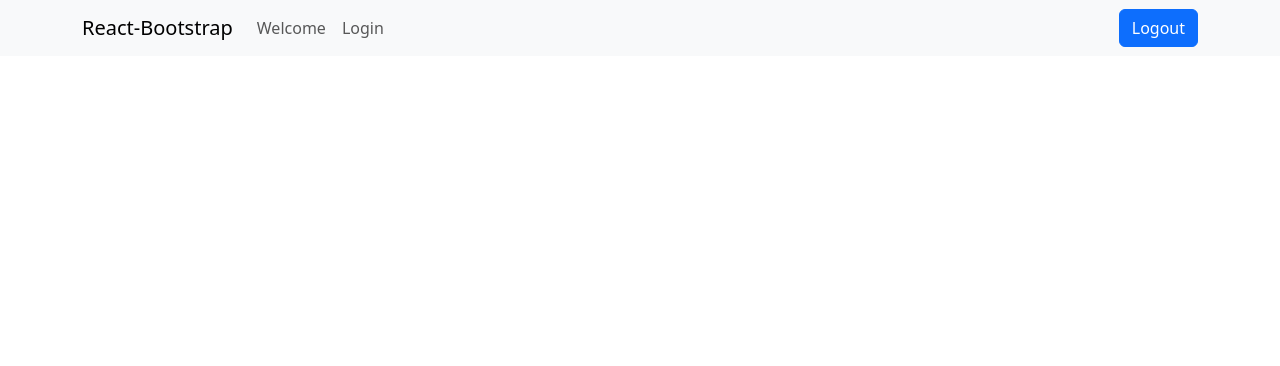
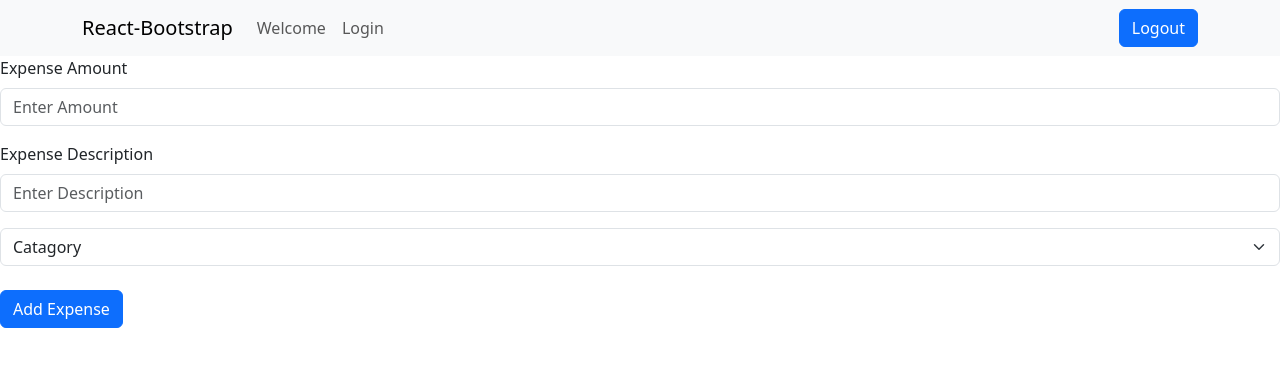
Before and after one commit to Vineeth05kumar/ExpenseTracker, a React (Create React App) app: page /expenseform in a window 1280 px wide. Shown: the top 366 px of the page. Built offline with nearby package versions, Linux system fonts and the light colour scheme.

Commit message:
Added expense form and displying expenses

```diff
--- a/src/App.js
+++ b/src/App.js
@@ -4,6 +4,7 @@ import Welcome from "./components/Pages/Welcome";
 import Header from "./components/Pages/Header";
 import Details from "./components/Pages/Details";
 import ResetPassword from "./components/Pages/ResetPassword";
+import Expenses from "./components/Expenses/Expenses";
 
 function App() {
   return (
@@ -14,6 +15,7 @@ function App() {
         <Route path="/welcome" element={<Welcome />} />
         <Route path="/details" element={<Details />} />
         <Route path="/resetPassword" element={<ResetPassword />} />
+        <Route path="/expenseform" element={<Expenses />}/>
       </Routes>
     </Router>
   );
--- /dev/null
+++ b/src/components/Expenses/ExpenseForm.js
@@ -0,0 +1,45 @@
+import { Form, Button,  Col } from "react-bootstrap";
+import { useState } from "react";
+
+export default function ExpenseForm(props) {
+    const [expenseObj,setExpenseObj] = useState({
+        amount:'',
+        description:'',
+        catagory:''
+    })
+
+    const inputHandler = (e) =>{
+        const {name,value} = e.target;
+        setExpenseObj({...expenseObj,[name] : value});
+    }
+
+    const submitExpense =(e)=>{
+        e.preventDefault();
+        console.log(expenseObj);
+        props.onSave(expenseObj);
+    }
+  return (
+    <Form onSubmit={submitExpense}>
+      <Form.Group as={Col} controlId="formBasicExpense" className="mb-3">
+        <Form.Label>Expense Amount</Form.Label>
+        <Form.Control type="number" name='amount' value={expenseObj.amount} onChange={inputHandler} placeholder="Enter Amount" />
+      </Form.Group>
+      <Form.Group as={Col} controlId="formBasicExpense" className="mb-3">
+        <Form.Label>Expense Description</Form.Label>
+        <Form.Control type="text"  name='description' value={expenseObj.description}onChange={inputHandler} placeholder="Enter Description" />
+      </Form.Group>
+      <Form.Select aria-label="Default select example"  value={expenseObj.catagory}onChange={inputHandler} name='catagory'className="mb-4">
+        <option>Catagory</option>
+        <option value="food">Food</option>
+        <option value="travel">Travel</option>
+        <option value="education">Education</option>
+        <option value="education">Misc..</option>
+        <option value="clothes">Clothes</option>
+        <option value="fuel">Fuel</option>
+      </Form.Select>
+      <Button type='submit' className="mb-3">
+        Add Expense
+      </Button>
+    </Form>
+  );
+}
--- /dev/null
+++ b/src/components/Expenses/ExpenseList.js
@@ -0,0 +1,26 @@
+import { Container, ListGroup,Badge } from "react-bootstrap";
+
+export default function ExpenseList(props) {
+  return (
+    <Container>
+      {props.items.map((item) => {
+        return (
+          <ListGroup as="ol" numbered>
+            <ListGroup.Item
+              as="li"
+              className="d-flex justify-content-between align-items-start"
+            >
+              <div className="ms-2 me-auto">
+                <div className="fw-bold">{item.catagory}</div>
+                {item.description}
+              </div>
+              <Badge bg="primary" pill>
+                {item.amount}
+              </Badge>
+            </ListGroup.Item>
+          </ListGroup>
+        );
+      })}
+    </Container>
+  );
+}
--- /dev/null
+++ b/src/components/Expenses/Expenses.js
@@ -0,0 +1,20 @@
+import ExpenseForm from "./ExpenseForm";
+import ExpenseList from './ExpenseList';
+import { useState } from "react";
+
+
+
+export default function Expenses () {
+    const [items,setItems] = useState([]);
+
+    const saveHandler =(obj) =>{
+        setItems([...items,obj]);
+    }
+
+    return(
+        <>
+        <ExpenseForm onSave={saveHandler} />
+        <ExpenseList items={items}/>
+        </>
+    )
+}
--- a/src/components/Pages/Signup.js
+++ b/src/components/Pages/Signup.js
@@ -55,7 +55,7 @@ const Signup = () => {
             const data =await response.json();
             console.log(data);
             localStorage.setItem('token',data.idToken);
-            navigate('/welcome');
+            navigate('/expenseform');
             alert("Signup Sucesseful")
         }
         catch(error){
```
